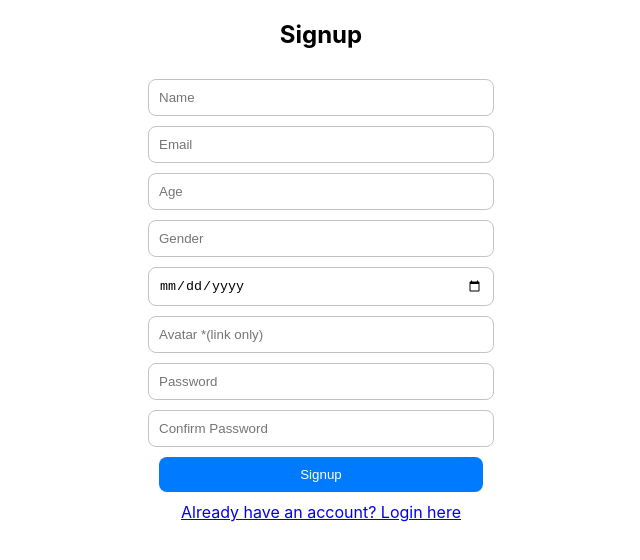
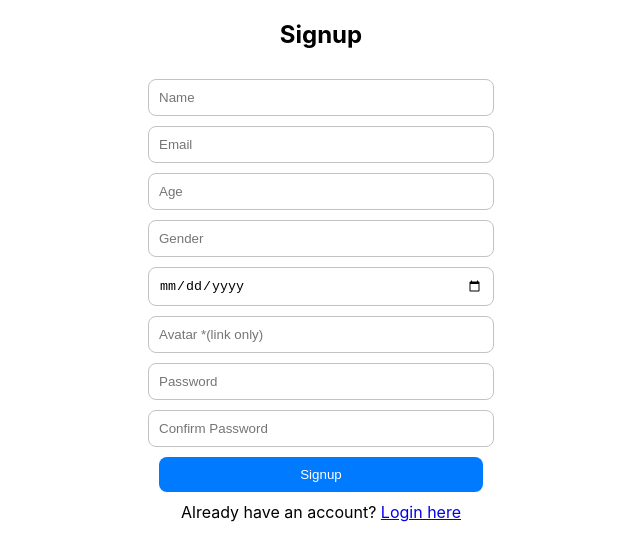
Before and after one commit to imlnr/bmi-calculator, a React (Create React App) app: page /signup in a window 1280 px wide. Shown: the top 560 px of the page, without its empty margins (319-959 px from the left). Built offline with nearby package versions, Linux system fonts and the light colour scheme.

Commit message:
final commit

```diff
--- a/src/pages/Login.jsx
+++ b/src/pages/Login.jsx
@@ -21,7 +21,8 @@
                 <input type="password" placeholder="Password" value={password} onChange={(e) => setPassword(e.target.value)} required />
                 <button type="submit">Login</button>
             </form>
-            <Link to="/signup">Don't have an account? Signup here</Link>
+            <div>Don't have an account? <Link to="/Signup"> Signup here</Link></div>
+
         </div>
     );
 }
--- a/src/pages/Signup.jsx
+++ b/src/pages/Signup.jsx
@@ -11,7 +11,7 @@
     const [age, setAge] = useState('');
     const [gender, setgender] = useState('');
     const [dob, setdob] = useState('');
-    const [avatar,setavatar] = useState('');
+    const [avatar, setavatar] = useState('');
 
     const handleSignup = (e) => {
         e.preventDefault();
@@ -27,13 +27,14 @@
                 <input type="email" placeholder="Email" value={email} onChange={(e) => setEmail(e.target.value)} required />
                 <input type="number" placeholder="Age" value={age} onChange={(e) => setAge(e.target.value)} required />
                 <input type="text" placeholder="Gender" value={gender} onChange={(e) => setgender(e.target.value)} required />
-                <input type="date" placeholder="Date of Birth" value={dob} onChange={(e)=> setdob(e.target.value)} required/>
-                <input type="url" placeholder="Avatar *(link only)" value={avatar} onChange={(e)=>setavatar(e.target.value)} required/>
+                <input type="date" placeholder="Date of Birth" value={dob} onChange={(e) => setdob(e.target.value)} required />
+                <input type="url" placeholder="Avatar *(link only)" value={avatar} onChange={(e) => setavatar(e.target.value)} required />
                 <input type="password" placeholder="Password" value={password} onChange={(e) => setPassword(e.target.value)} required />
                 <input type="password" placeholder="Confirm Password" value={confirmPassword} onChange={(e) => setConfirmPassword(e.target.value)} required />
                 <button type="submit">Signup</button>
             </form>
-            <Link to="/login">Already have an account? Login here</Link>
+            <div>Already have an account? <Link to="/Login"> Login here</Link></div>
+
         </div>
     );
 }
```
